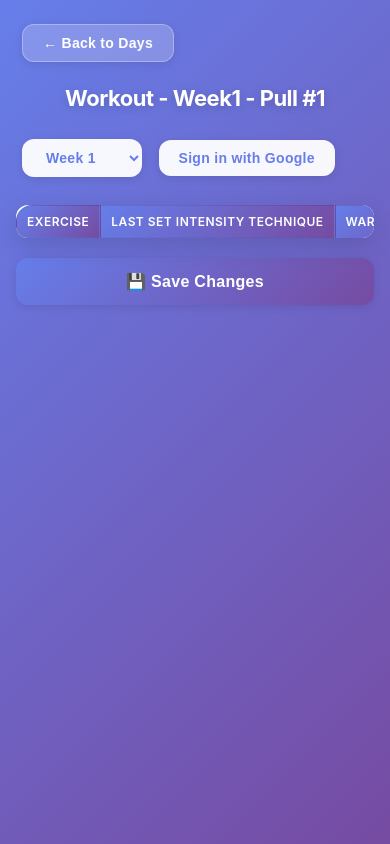
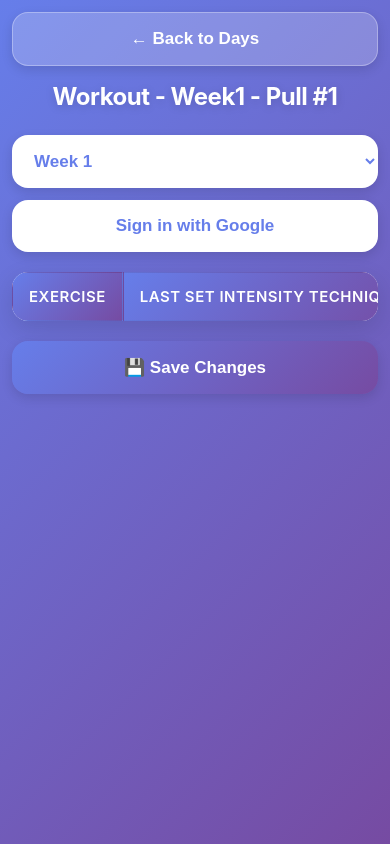
Before and after one commit to MishayNaidoo/PPL_Program, a plain HTML site: page workout.html in a window 390 px wide. Drawn offline with Linux system fonts and the light colour scheme; a script that the page names is missing.

Commit message:
More changes to style

```diff
--- a/style.css
+++ b/style.css
@@ -15,28 +15,18 @@ body {
 }
 
 .container {
-  max-width: 900px;
+  max-width: 480px; /* mobile-friendly width */
   margin: 0 auto;
-  padding: 20px;
+  padding: 16px;
   animation: fadeIn 0.4s ease-out;
 }
 
-@keyframes fadeIn {
-  from {
-    opacity: 0;
-    transform: translateY(10px);
-  }
-  to {
-    opacity: 1;
-    transform: translateY(0);
-  }
-}
-
+/* ====== Headings ====== */
 h1 {
   text-align: center;
   color: #ffffff;
-  margin-bottom: 30px;
-  font-size: 28px;
+  margin-bottom: 24px;
+  font-size: 26px;
   font-weight: 700;
   letter-spacing: -0.5px;
   text-shadow: 0 2px 10px rgba(0,0,0,0.15);
@@ -46,39 +36,37 @@ p {
   text-align: center;
   color: rgba(255,255,255,0.9);
   font-size: 16px;
-  margin-bottom: 30px;
+  margin-bottom: 24px;
 }
 
-/* ====== Card Container ====== */
+/* ====== Cards (Weeks & Days) ====== */
 ul, #dayContainer {
   display: flex;
   flex-direction: column;
-  gap: 12px;
+  gap: 16px;
   align-items: center;
   padding: 0;
   margin: 20px 0;
   list-style: none;
 }
 
-/* ====== Week & Day Cards ====== */
 ul li a,
 .dayCard {
   display: block;
   width: 100%;
-  max-width: 320px;
+  max-width: 360px;
   padding: 20px 24px;
-  background: rgba(255, 255, 255, 0.95);
-  backdrop-filter: blur(10px);
+  font-size: 18px;
+  font-weight: 600;
+  text-align: center;
+  border-radius: 16px;
   color: #1a1a1a;
   text-decoration: none;
-  font-weight: 600;
-  font-size: 17px;
-  border-radius: 16px;
-  text-align: center;
-  transition: all 0.3s cubic-bezier(0.4, 0, 0.2, 1);
+  transition: all 0.3s ease;
   box-shadow: 0 4px 12px rgba(0,0,0,0.1), 0 1px 3px rgba(0,0,0,0.08);
   position: relative;
   overflow: hidden;
+  background: #ffffff; /* keep buttons/cards white on index.html */
 }
 
 ul li a::before,
@@ -96,8 +84,8 @@ ul li a::before,
 
 ul li a:hover,
 .dayCard:hover {
-  transform: translateY(-4px);
-  box-shadow: 0 12px 24px rgba(0,0,0,0.15), 0 4px 8px rgba(0,0,0,0.1);
+  transform: translateY(-3px);
+  box-shadow: 0 8px 20px rgba(0,0,0,0.12), 0 3px 6px rgba(0,0,0,0.08);
 }
 
 ul li a:hover::before,
@@ -105,16 +93,7 @@ ul li a:hover::before,
   transform: scaleX(1);
 }
 
-ul li a:active,
-.dayCard:active {
-  transform: translateY(-2px);
-}
-
-/* Day cards - accent color */
-.dayCard {
-  background: linear-gradient(135deg, rgba(255,255,255,0.98), rgba(255,255,255,0.95));
-}
-
+/* Day card accent */
 .dayCard::before {
   background: linear-gradient(90deg, #f093fb, #f5576c);
 }
@@ -122,37 +101,29 @@ ul li a:active,
 /* ====== Buttons ====== */
 .button,
 .backButton {
-  display: inline-block;
-  margin: 8px 6px;
-  padding: 12px 24px;
-  background: rgba(255, 255, 255, 0.95);
+  display: block;
+  width: 100%;
+  font-size: 18px;
+  font-weight: 600;
+  padding: 16px 20px;
+  border-radius: 16px;
+  margin-bottom: 12px;
+  cursor: pointer;
+  transition: all 0.25s ease;
+  box-shadow: 0 4px 12px rgba(0,0,0,0.12);
+  background: #ffffff; /* keep white on index.html */
   color: #667eea;
   border: none;
-  border-radius: 12px;
-  font-weight: 600;
-  font-size: 15px;
-  cursor: pointer;
-  transition: all 0.25s cubic-bezier(0.4, 0, 0.2, 1);
-  box-shadow: 0 2px 8px rgba(0,0,0,0.1);
-  letter-spacing: 0.3px;
 }
 
 .button:hover,
 .backButton:hover {
-  background: #ffffff;
-  transform: translateY(-2px);
-  box-shadow: 0 4px 12px rgba(0,0,0,0.15);
-}
-
-.button:active,
-.backButton:active {
-  transform: translateY(0);
+  background: #f0f0f0;
 }
 
 .backButton {
-  background: rgba(255, 255, 255, 0.2);
+  background: rgba(255, 255, 255, 0.2); /* optional translucent back button */
   color: white;
-  backdrop-filter: blur(10px);
   border: 1px solid rgba(255,255,255,0.3);
 }
 
@@ -164,71 +135,30 @@ ul li a:active,
 #saveButton {
   background: linear-gradient(135deg, #667eea, #764ba2);
   color: white;
-  font-size: 16px;
-  padding: 14px 32px;
+  font-size: 18px;
+  padding: 16px 32px;
+  width: 100%;
   margin-top: 20px;
-  display: block;
-  width: fit-content;
-  margin-left: auto;
-  margin-right: auto;
-}
-
-#saveButton:hover {
-  background: linear-gradient(135deg, #764ba2, #667eea);
-  box-shadow: 0 6px 16px rgba(102, 126, 234, 0.4);
-}
-
-/* ====== Auth Status ====== */
-#authStatus {
-  margin-top: 10px;
-  color: rgba(255,255,255,0.95);
-  font-size: 14px;
-  font-weight: 500;
-  padding: 8px 16px;
-  border-radius: 20px;
-  background: rgba(255,255,255,0.15);
-  backdrop-filter: blur(10px);
-  display: inline-block;
 }
 
 /* ====== Workout Table ====== */
 table {
   width: 100%;
+  display: block;
+  overflow-x: auto;
+  border-radius: 16px;
+  box-shadow: 0 8px 24px rgba(0,0,0,0.12);
+  background: rgba(255,255,255,0.98);
+  -webkit-overflow-scrolling: touch;
   border-collapse: separate;
   border-spacing: 0;
   margin-top: 20px;
-  display: block;
-  overflow-x: auto;
-  background: rgba(255, 255, 255, 0.98);
-  border-radius: 16px;
-  box-shadow: 0 8px 24px rgba(0,0,0,0.12);
-  backdrop-filter: blur(10px);
-}
-
-/* Custom scrollbar for table */
-table::-webkit-scrollbar {
-  height: 8px;
-}
-
-table::-webkit-scrollbar-track {
-  background: rgba(0,0,0,0.05);
-  border-radius: 0 0 16px 16px;
-}
-
-table::-webkit-scrollbar-thumb {
-  background: #667eea;
-  border-radius: 10px;
-}
-
-table::-webkit-scrollbar-thumb:hover {
-  background: #764ba2;
 }
 
 th, td {
   border: 1px solid rgba(0,0,0,0.06);
-  padding: 14px 16px;
-  text-align: left;
-  font-size: 14px;
+  padding: 16px 20px;
+  font-size: 16px;
   white-space: nowrap;
 }
 
@@ -239,29 +169,8 @@ th {
   top: 0;
   font-weight: 600;
   text-transform: uppercase;
-  font-size: 12px;
+  font-size: 14px;
   letter-spacing: 0.5px;
-  z-index: 10;
-}
-
-th:first-child {
-  border-radius: 16px 0 0 0;
-}
-
-th:last-child {
-  border-radius: 0 16px 0 0;
-}
-
-tbody tr {
-  transition: background-color 0.2s ease;
-}
-
-tbody tr:nth-child(even) {
-  background-color: rgba(102, 126, 234, 0.02);
-}
-
-tbody tr:hover {
-  background-color: rgba(102, 126, 234, 0.08);
 }
 
 td[contenteditable="true"]:focus {
@@ -270,86 +179,11 @@ td[contenteditable="true"]:focus {
   background: rgba(102, 126, 234, 0.05);
 }
 
-/* ====== Responsive Design ====== */
-@media (max-width: 768px) {
-  body {
-    padding: 0;
-  }
-
-  .container {
-    padding: 16px;
-  }
-
-  h1 {
-    font-size: 24px;
-    margin-bottom: 20px;
-  }
-
-  ul li a,
-  .dayCard {
-    max-width: 100%;
-    font-size: 16px;
-    padding: 18px 20px;
-  }
-
-  .button,
-  .backButton {
-    font-size: 14px;
-    padding: 10px 20px;
-  }
-
-  th, td {
-    padding: 10px 12px;
-    font-size: 13px;
-  }
-
-  th {
-    font-size: 11px;
-  }
+/* ====== Responsive adjustments ====== */
+@media (max-width: 480px) {
+  .container { max-width: 100%; padding: 12px; }
+  h1 { font-size: 24px; }
+  ul li a, .dayCard { font-size: 17px; padding: 18px 20px; }
+  th, td { font-size: 15px; padding: 14px 16px; }
+  #saveButton, .button, .backButton { font-size: 17px; padding: 16px 18px; }
 }
-
-@media (max-width: 480px) {
-  h1 {
-    font-size: 22px;
-  }
-
-  ul li a,
-  .dayCard {
-    padding: 16px 18px;
-    font-size: 15px;
-  }
-
-  table {
-    font-size: 12px;
-    border-radius: 12px;
-  }
-
-  th, td {
-    padding: 8px 10px;
-    font-size: 12px;
-  }
-
-  .button,
-  .backButton {
-    width: auto;
-    min-width: 120px;
-  }
-
-  #saveButton {
-    width: 100%;
-  }
-}
-
-/* ====== Loading Animation ====== */
-@keyframes pulse {
-  0%, 100% {
-    opacity: 1;
-  }
-  50% {
-    opacity: 0.5;
-  }
-}
-
-.loading {
-  animation: pulse 1.5s ease-in-out infinite;
-}
```
